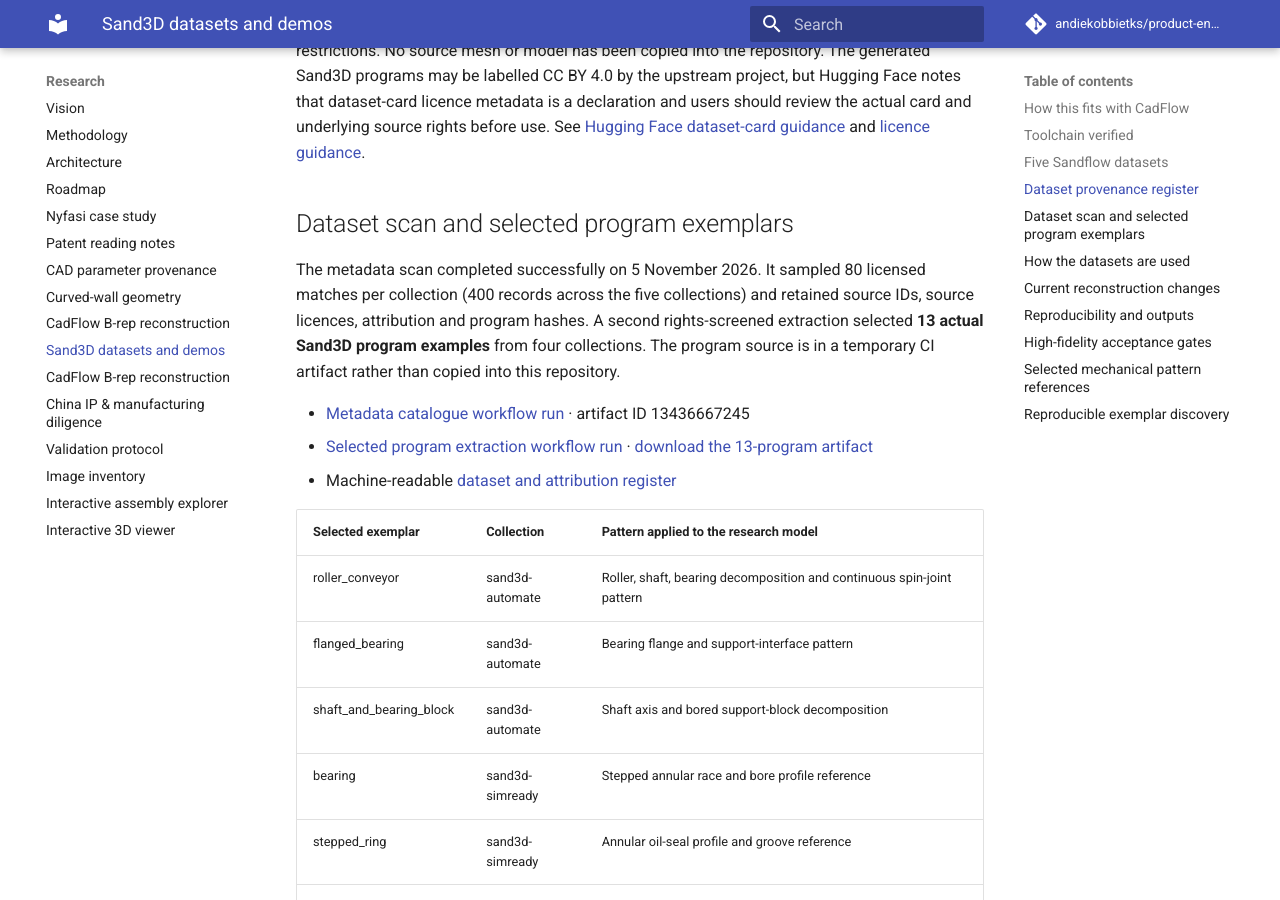
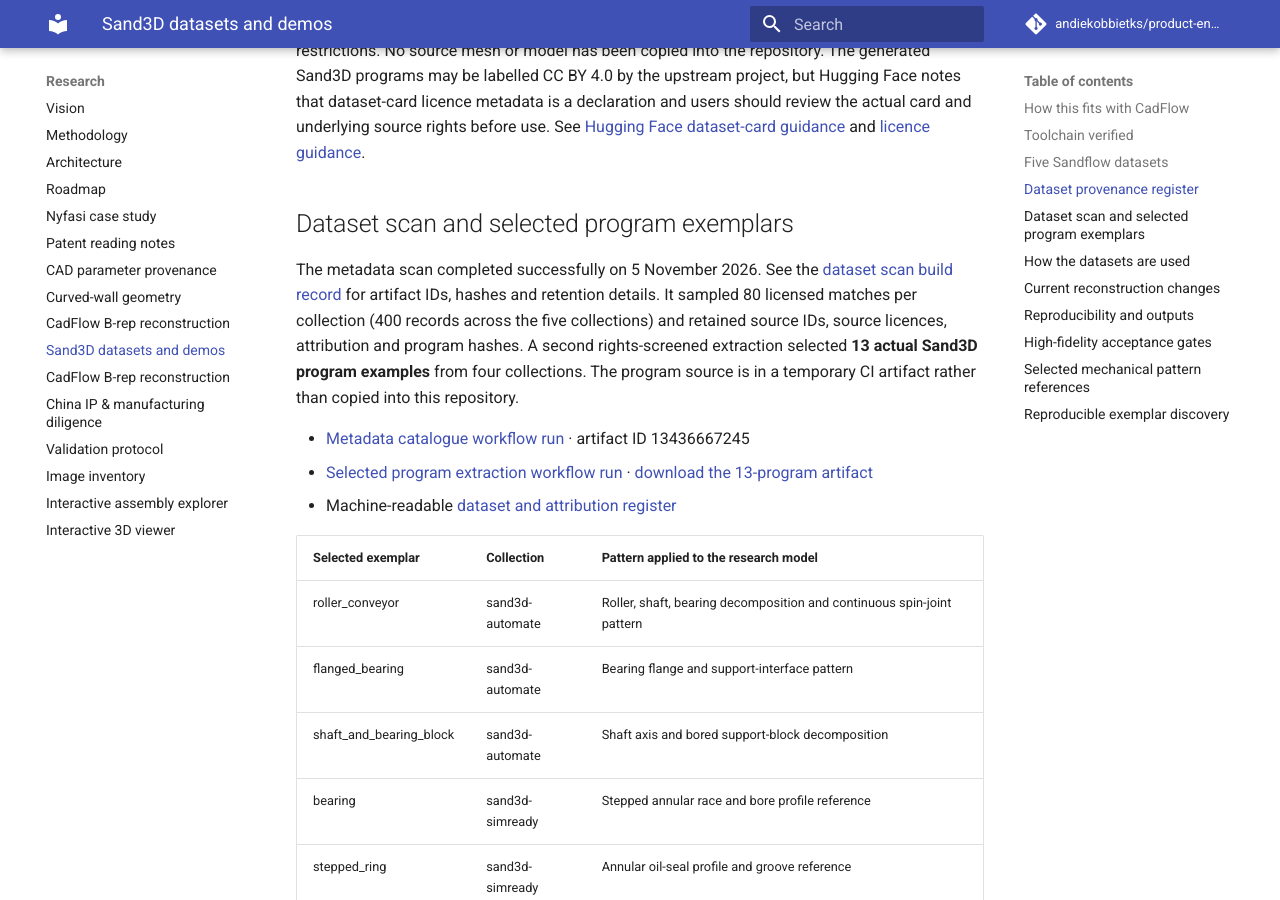
Before and after one commit to andiekobbietks/product-engineering-lab, an MkDocs documentation site: the page built from docs/experiments/sand3d-dataset-strategy.md, in a window 1280 px wide and 900 px high, scrolled down 1814 px. Built offline with MkDocs 1.6.1 and Material for MkDocs 9.7.7, drawn with Linux system fonts in a browser that asks for light colours; comment, search, counter and statistics services are not loaded.

Commit message:
Link dataset scan build record from strategy page

```diff
--- a/docs/experiments/sand3d-dataset-strategy.md
+++ b/docs/experiments/sand3d-dataset-strategy.md
@@ -36,7 +36,7 @@ The machine-readable [dataset register](https://github.com/andiekobbietks/produc
 
 ## Dataset scan and selected program exemplars
 
-The metadata scan completed successfully on 5 November 2026. It sampled 80 licensed matches per collection (400 records across the five collections) and retained source IDs, source licences, attribution and program hashes. A second rights-screened extraction selected **13 actual Sand3D program examples** from four collections. The program source is in a temporary CI artifact rather than copied into this repository.
+The metadata scan completed successfully on 5 November 2026. See the [dataset scan build record](https://github.com/andiekobbietks/product-engineering-lab/blob/main/experiments/001-nyfasi-reconstruction/builds/2026-11-05-sand3d-exemplar-scan.md) for artifact IDs, hashes and retention details. It sampled 80 licensed matches per collection (400 records across the five collections) and retained source IDs, source licences, attribution and program hashes. A second rights-screened extraction selected **13 actual Sand3D program examples** from four collections. The program source is in a temporary CI artifact rather than copied into this repository.
 
 - [Metadata catalogue workflow run](https://github.com/andiekobbietks/product-engineering-lab/actions/runs/42072237892) · artifact ID 13436667245
 - [Selected program extraction workflow run](https://github.com/andiekobbietks/product-engineering-lab/actions/runs/42072931451) · [download the 13-program artifact](https://github.com/andiekobbietks/product-engineering-lab/actions/runs/42072931451/artifacts/13435584785)
```
